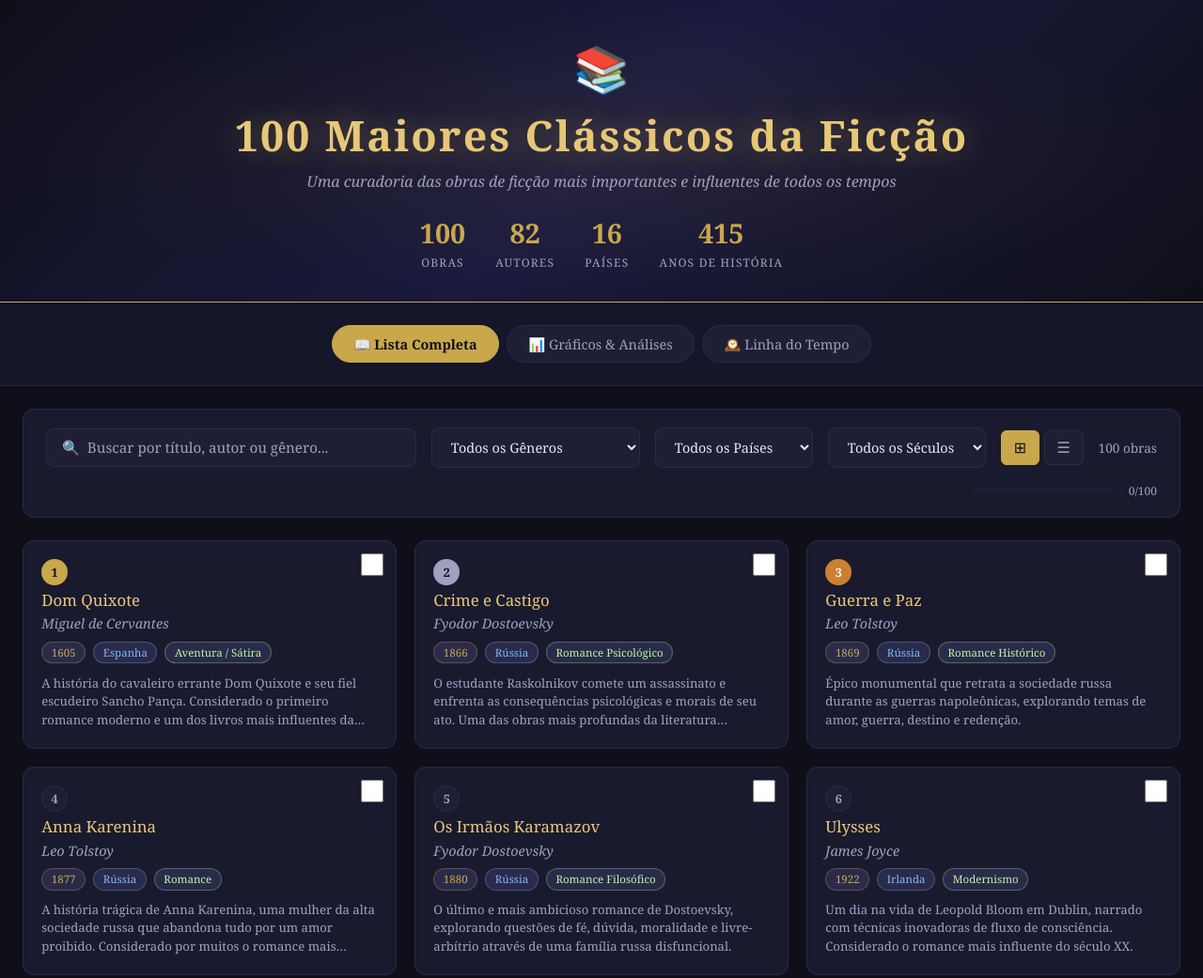
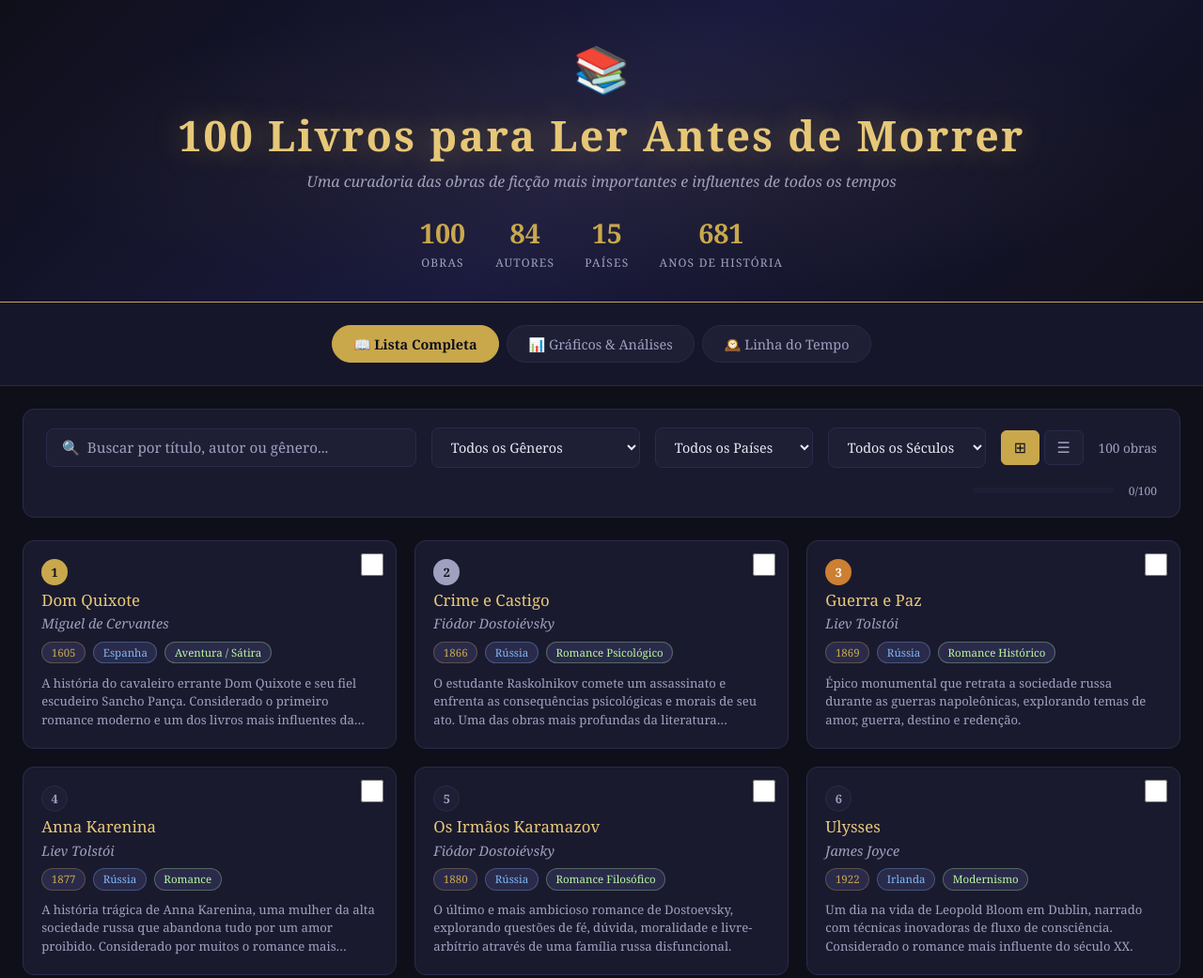
Before and after one commit to lorisreis/100livrosparalerantesdemorrer, a plain HTML site: page index.html in a window 1280 px wide. Shown: the top 1041 px of the page at 94% size. Drawn offline with nearby package versions, Linux system fonts and the light colour scheme.

Commit message:
Add files via upload

```diff
--- a/index.html
+++ b/index.html
@@ -3,7 +3,7 @@
 <head>
   <meta charset="UTF-8">
   <meta name="viewport" content="width=device-width, initial-scale=1.0">
-  <title>100 Maiores Clássicos da Ficção de Todos os Tempos</title>
+  <title>100 Livros para Ler Antes de Morrer</title>
   <script src="https://cdn.jsdelivr.net/npm/chart.js@4.4.0/dist/chart.umd.min.js"></script>
   <style>
     :root {
@@ -542,7 +542,7 @@
 
 <header>
   <span class="header-icon">📚</span>
-  <h1>100 Maiores Clássicos da Ficção</h1>
+  <h1>100 Livros para Ler Antes de Morrer</h1>
   <p>Uma curadoria das obras de ficção mais importantes e influentes de todos os tempos</p>
   <div class="header-stats">
     <div class="stat-item">
@@ -682,10 +682,10 @@
 <script>
 const books = [
   {rank:1,title:"Dom Quixote",author:"Miguel de Cervantes",year:1605,country:"Espanha",genre:"Aventura / Sátira",century:"XVII",description:"A história do cavaleiro errante Dom Quixote e seu fiel escudeiro Sancho Pança. Considerado o primeiro romance moderno e um dos livros mais influentes da história da literatura."},
-  {rank:2,title:"Crime e Castigo",author:"Fyodor Dostoevsky",year:1866,country:"Rússia",genre:"Romance Psicológico",century:"XIX",description:"O estudante Raskolnikov comete um assassinato e enfrenta as consequências psicológicas e morais de seu ato. Uma das obras mais profundas da literatura mundial."},
-  {rank:3,title:"Guerra e Paz",author:"Leo Tolstoy",year:1869,country:"Rússia",genre:"Romance Histórico",century:"XIX",description:"Épico monumental que retrata a sociedade russa durante as guerras napoleônicas, explorando temas de amor, guerra, destino e redenção."},
-  {rank:4,title:"Anna Karenina",author:"Leo Tolstoy",year:1877,country:"Rússia",genre:"Romance",century:"XIX",description:"A história trágica de Anna Karenina, uma mulher da alta sociedade russa que abandona tudo por um amor proibido. Considerado por muitos o romance mais perfeito já escrito."},
-  {rank:5,title:"Os Irmãos Karamazov",author:"Fyodor Dostoevsky",year:1880,country:"Rússia",genre:"Romance Filosófico",century:"XIX",description:"O último e mais ambicioso romance de Dostoevsky, explorando questões de fé, dúvida, moralidade e livre-arbítrio através de uma família russa disfuncional."},
+  {rank:2,title:"Crime e Castigo",author:"Fiódor Dostoiévsky",year:1866,country:"Rússia",genre:"Romance Psicológico",century:"XIX",description:"O estudante Raskolnikov comete um assassinato e enfrenta as consequências psicológicas e morais de seu ato. Uma das obras mais profundas da literatura mundial."},
+  {rank:3,title:"Guerra e Paz",author:"Liev Tolstói",year:1869,country:"Rússia",genre:"Romance Histórico",century:"XIX",description:"Épico monumental que retrata a sociedade russa durante as guerras napoleônicas, explorando temas de amor, guerra, destino e redenção."},
+  {rank:4,title:"Anna Karenina",author:"Liev Tolstói",year:1877,country:"Rússia",genre:"Romance",century:"XIX",description:"A história trágica de Anna Karenina, uma mulher da alta sociedade russa que abandona tudo por um amor proibido. Considerado por muitos o romance mais perfeito já escrito."},
+  {rank:5,title:"Os Irmãos Karamazov",author:"Fiódor Dostoiévsky",year:1880,country:"Rússia",genre:"Romance Filosófico",century:"XIX",description:"O último e mais ambicioso romance de Dostoevsky, explorando questões de fé, dúvida, moralidade e livre-arbítrio através de uma família russa disfuncional."},
   {rank:6,title:"Ulysses",author:"James Joyce",year:1922,country:"Irlanda",genre:"Modernismo",century:"XX",description:"Um dia na vida de Leopold Bloom em Dublin, narrado com técnicas inovadoras de fluxo de consciência. Considerado o romance mais influente do século XX."},
   {rank:7,title:"Em Busca do Tempo Perdido",author:"Marcel Proust",year:1913,country:"França",genre:"Modernismo",century:"XX",description:"Monumental obra em sete volumes que explora a memória, o tempo e a experiência humana na Paris da Belle Époque. Provavelmente o romance mais longo desta lista."},
   {rank:8,title:"Madame Bovary",author:"Gustave Flaubert",year:1857,country:"França",genre:"Realismo",century:"XIX",description:"Emma Bovary, insatisfeita com a vida provincial, busca escapar através de romances e gastos extravagantes. Um marco do realismo literário."},
@@ -700,7 +700,7 @@ const books = [
   {rank:17,title:"O Apanhador no Campo de Centeio",author:"J.D. Salinger",year:1951,country:"EUA",genre:"Bildungsroman",century:"XX",description:"Holden Caulfield narra uma semana turbulenta em Nova York após ser expulso do colégio. O romance de formação mais influente do século XX."},
   {rank:18,title:"Lolita",author:"Vladimir Nabokov",year:1955,country:"EUA",genre:"Romance / Sátira",century:"XX",description:"A obsessão do professor Humbert Humbert pela jovem Dolores Haze. Uma obra controversa e estilisticamente brilhante, considerada uma das maiores realizações literárias do século XX."},
   {rank:19,title:"O Senhor dos Anéis",author:"J.R.R. Tolkien",year:1954,country:"Reino Unido",genre:"Fantasia Épica",century:"XX",description:"A jornada de Frodo Bolseiro para destruir o Um Anel e derrotar Sauron. A obra fundadora da fantasia épica moderna e um dos livros mais vendidos de todos os tempos."},
-  {rank:20,title:"O Mestre e Margarida",author:"Mikhail Bulgakov",year:1967,country:"URSS",genre:"Realismo Mágico / Sátira",century:"XX",description:"O Diabo visita Moscou soviética, enquanto em Jerusalém Pôncio Pilatos condena Jesus. Uma sátira feroz ao regime soviético e uma das obras mais originais do século XX."},
+  {rank:20,title:"A Divina Comédia",author:"Dante Alighieri",year:1320,country:"Itália",genre:"Epopeia",century:"XIV",description:"O poema narrado em primeira pessoa retrata Dante como um protagonista peregrino, uma espécie de cidadão do mundo representante do homem medieval espremido entre a cultura clássica e a tradição cristã, em busca da excelência moral e espiritual."},
   {rank:21,title:"Jane Eyre",author:"Charlotte Brontë",year:1847,country:"Reino Unido",genre:"Romance Gótico",century:"XIX",description:"A história da jovem órfã Jane Eyre e seu relacionamento com o misterioso Mr. Rochester. Um clássico vitoriano de independência feminina e paixão."},
   {rank:22,title:"O Morro dos Ventos Uivantes",author:"Emily Brontë",year:1847,country:"Reino Unido",genre:"Romance Gótico",century:"XIX",description:"A história de amor obsessiva e destrutiva entre Heathcliff e Catherine Earnshaw nos ermos da Yorkshire. Um dos romances mais apaixonantes da literatura inglesa."},
   {rank:23,title:"David Copperfield",author:"Charles Dickens",year:1850,country:"Reino Unido",genre:"Bildungsroman",century:"XIX",description:"O romance mais autobiográfico de Dickens, seguindo David desde a infância até a maturidade. Uma obra-prima do realismo vitoriano."},
@@ -715,13 +715,13 @@ const books = [
   {rank:32,title:"O Vermelho e o Negro",author:"Stendhal",year:1830,country:"França",genre:"Realismo",century:"XIX",description:"Julien Sorel, filho de um carpinteiro, sobe na sociedade francesa através de ambição e sedução. Um dos primeiros grandes romances realistas da literatura."},
   {rank:33,title:"A Montanha Mágica",author:"Thomas Mann",year:1924,country:"Alemanha",genre:"Modernismo",century:"XX",description:"Hans Castorp visita um sanatório nos Alpes suíços e acaba ficando sete anos. Uma exploração profunda das ideias europeias antes da Primeira Guerra Mundial."},
   {rank:34,title:"O Som e a Fúria",author:"William Faulkner",year:1929,country:"EUA",genre:"Modernismo",century:"XX",description:"A decadência da família Compson no sul dos EUA, narrada por quatro vozes distintas. Uma das obras mais complexas e inovadoras da literatura americana."},
-  {rank:35,title:"Enquanto Agonizo",author:"William Faulkner",year:1930,country:"EUA",genre:"Modernismo",century:"XX",description:"A família Bundren transporta o caixão da matriarca Addie por 40 milhas. Narrado por 15 vozes diferentes, é uma comédia negra e perturbadora."},
+  {rank:35,title:"Decamerão",author:"Giovanni Boccaccio",year:1348,country:"Itália",genre:"Fiçção",century:"XIV",description:"O livro é estruturado como uma história que contêm 100 contos contados por um grupo de sete moças e três rapazes que se abrigam em um castelo próximo de Florença para fugir da peste negra, que afligia a cidade."},
   {rank:36,title:"A Sra. Dalloway",author:"Virginia Woolf",year:1925,country:"Reino Unido",genre:"Modernismo",century:"XX",description:"Um único dia na vida de Clarissa Dalloway em Londres pós-guerra. Uma obra-prima do fluxo de consciência e da exploração da experiência interior."},
   {rank:37,title:"Para o Farol",author:"Virginia Woolf",year:1927,country:"Reino Unido",genre:"Modernismo",century:"XX",description:"A família Ramsay e seus hóspedes numa ilha escocesa. Uma meditação sobre o tempo, a arte, a morte e as relações humanas."},
   {rank:38,title:"O Estrangeiro",author:"Albert Camus",year:1942,country:"França/Argélia",genre:"Existencialismo",century:"XX",description:"Meursault mata um árabe numa praia argelina e enfrenta as consequências com indiferença. A obra-prima do absurdismo e um dos romances mais importantes do século XX."},
-  {rank:39,title:"A Náusea",author:"Jean-Paul Sartre",year:1938,country:"França",genre:"Existencialismo",century:"XX",description:"Antoine Roquentin experimenta uma profunda crise existencial numa cidade portuária francesa. O romance fundador do existencialismo literário."},
-  {rank:40,title:"Doutor Jivago",author:"Boris Pasternak",year:1957,country:"URSS",genre:"Romance Histórico",century:"XX",description:"A história do médico e poeta Yuri Jivago durante a Revolução Russa e a Guerra Civil. Proibido na URSS, ganhou o Nobel de Literatura em 1958."},
-  {rank:41,title:"Beloved",author:"Toni Morrison",year:1987,country:"EUA",genre:"Romance",century:"XX",description:"Uma ex-escrava é assombrada pelo fantasma de sua filha morta. Vencedor do Pulitzer, é considerado um dos maiores romances americanos sobre a escravidão."},
+  {rank:39,title:"Paraíso Perdido",author:"John Milton",year:1667,country:"Reino Unido",genre:"Epopeia",century:"XVII",description:"O poema narra as penas dos anjos caídos após a rebelião no paraíso, o ardil de Satanás para fazer Adão e Eva comerem o fruto proibido da Árvore do Conhecimento, e a subsequente Queda do homem."},
+  {rank:40,title:"Hamlet",author:"William Shakespeare",year:1623,country:"Reino Unido",genre:"Tragédia",century:"XVII",description:"Reconta a história de como o Príncipe Hamlet tenta vingar a morte de seu pai, Hamlet, o rei, executado por Cláudio, seu irmão, que o envenenou e em seguida tomou o trono casando-se com a rainha."},
+  {rank:41,title:"Amada",author:"Toni Morrison",year:1987,country:"EUA",genre:"Romance",century:"XX",description:"Uma ex-escrava é assombrada pelo fantasma de sua filha morta. Vencedor do Pulitzer, é considerado um dos maiores romances americanos sobre a escravidão."},
   {rank:42,title:"O Sol Também Se Levanta",author:"Ernest Hemingway",year:1926,country:"EUA",genre:"Modernismo",century:"XX",description:"Um grupo de expatriados americanos e britânicos viaja de Paris para Pamplona para as touradas. O romance que definiu a Geração Perdida."},
   {rank:43,title:"O Velho e o Mar",author:"Ernest Hemingway",year:1952,country:"EUA",genre:"Novela",century:"XX",description:"O velho pescador Santiago luta durante dias com um enorme marlim. Uma parábola sobre perseverança, honra e a luta do homem contra a natureza."},
   {rank:44,title:"O Sol é Para Todos",author:"Harper Lee",year:1960,country:"EUA",genre:"Romance",century:"XX",description:"Scout Finch narra a defesa de seu pai, o advogado Atticus Finch, de um homem negro injustamente acusado no sul dos EUA. Um clássico sobre justiça racial."},
@@ -731,7 +731,7 @@ const books = [
   {rank:48,title:"O Nome da Rosa",author:"Umberto Eco",year:1980,country:"Itália",genre:"Romance Histórico",century:"XX",description:"O frade Guilherme de Baskerville investiga uma série de mortes misteriosas num mosteiro medieval. Um romance erudito que combina mistério, filosofia e história."},
   {rank:49,title:"Pedro Páramo",author:"Juan Rulfo",year:1955,country:"México",genre:"Realismo Mágico",century:"XX",description:"Juan Preciado viaja ao vilarejo de Comala em busca de seu pai, Pedro Páramo, e encontra apenas fantasmas. Uma obra fundadora do realismo mágico latino-americano."},
   {rank:50,title:"Grande Sertão: Veredas",author:"João Guimarães Rosa",year:1956,country:"Brasil",genre:"Romance Regional",century:"XX",description:"Riobaldo, um ex-jagunço, narra sua vida no sertão brasileiro e seu pacto com o diabo. Considerado o maior romance da literatura brasileira."},
-  {rank:51,title:"Middlemarch",author:"George Eliot",year:1871,country:"Reino Unido",genre:"Realismo",century:"XIX",description:"Um retrato abrangente da vida numa cidade provincial inglesa, centrado na idealista Dorothea Brooke. Frequentemente citado como o maior romance em língua inglesa."},
+  {rank:51,title:"Middlemarch: Um Estudo da Vida Provinciana",author:"George Eliot",year:1871,country:"Reino Unido",genre:"Realismo",century:"XIX",description:"Um retrato abrangente da vida numa cidade provincial inglesa, centrado na idealista Dorothea Brooke. Frequentemente citado como o maior romance em língua inglesa."},
   {rank:52,title:"O Homem Invisível",author:"Ralph Ellison",year:1952,country:"EUA",genre:"Modernismo",century:"XX",description:"Um homem negro narra sua jornada pela América, invisível aos olhos da sociedade branca. Um dos romances mais importantes sobre raça e identidade na América."},
   {rank:53,title:"Matadouro Cinco",author:"Kurt Vonnegut",year:1969,country:"EUA",genre:"Ficção Científica",century:"XX",description:"Billy Pilgrim, um soldado americano, viaja no tempo e testemunha o bombardeio de Dresden. Uma das obras antibelicistas mais importantes da literatura americana."},
   {rank:54,title:"A Revolução dos Bichos",author:"George Orwell",year:1945,country:"Reino Unido",genre:"Sátira Política",century:"XX",description:"Os animais de uma fazenda se rebelam contra seus donos humanos. Uma fábula política devastadora sobre totalitarismo e traição dos ideais revolucionários."},
@@ -742,16 +742,16 @@ const books = [
   {rank:59,title:"O Retrato de uma Senhora",author:"Henry James",year:1881,country:"EUA",genre:"Realismo",century:"XIX",description:"Isabel Archer, uma jovem americana independente, vai para a Europa e enfrenta as consequências de suas escolhas. Uma das obras mais refinadas de Henry James."},
   {rank:60,title:"A Passagem para a Índia",author:"E.M. Forster",year:1924,country:"Reino Unido",genre:"Romance",century:"XX",description:"As relações entre ingleses e indianos durante o período colonial britânico. Uma exploração perspicaz do imperialismo, preconceito e incompreensão cultural."},
   {rank:61,title:"Na Estrada",author:"Jack Kerouac",year:1957,country:"EUA",genre:"Aventura",century:"XX",description:"Sal Paradise e Dean Moriarty cruzam os EUA em busca de experiências e liberdade. A bíblia da Geração Beat e um hino à liberdade americana."},
-  {rank:62,title:"As Uvas da Ira",author:"John Steinbeck",year:1939,country:"EUA",genre:"Realismo Social",century:"XX",description:"A família Joad migra de Oklahoma para a Califórnia durante a Grande Depressão. Vencedor do Pulitzer e do National Book Award, um dos grandes romances americanos."},
+  {rank:62,title:"As Vinhas da Ira",author:"John Steinbeck",year:1939,country:"EUA",genre:"Realismo Social",century:"XX",description:"A família Joad migra de Oklahoma para a Califórnia durante a Grande Depressão. Vencedor do Pulitzer e do National Book Award, um dos grandes romances americanos."},
   {rank:63,title:"O Despertar",author:"Kate Chopin",year:1899,country:"EUA",genre:"Realismo",century:"XIX",description:"Edna Pontellier desperta para sua própria identidade e desejos na Louisiana do século XIX. Uma obra revolucionária sobre autonomia feminina, muito à frente de seu tempo."},
-  {rank:64,title:"O Retrato do Artista Quando Jovem",author:"James Joyce",year:1916,country:"Irlanda",genre:"Bildungsroman",century:"XX",description:"Stephen Dedalus cresce na Irlanda católica e descobre sua vocação artística. Um romance de formação revolucionário que antecipa as técnicas do Ulysses."},
+  {rank:64,title:" Retrato do Artista Quando Jovem",author:"James Joyce",year:1916,country:"Irlanda",genre:"Bildungsroman",century:"XX",description:"Stephen Dedalus cresce na Irlanda católica e descobre sua vocação artística. Um romance de formação revolucionário que antecipa as técnicas do Ulysses."},
   {rank:65,title:"Trevas ao Meio-Dia",author:"Arthur Koestler",year:1940,country:"Reino Unido",genre:"Romance Político",century:"XX",description:"Rubashov, um veterano comunista, é preso e interrogado pelo regime stalinista. Uma das análises mais penetrantes do totalitarismo já escritas."},
   {rank:66,title:"Filhos da Meia-Noite",author:"Salman Rushdie",year:1981,country:"Reino Unido",genre:"Realismo Mágico",century:"XX",description:"Saleem Sinai nasce exatamente no momento da independência da Índia e descobre que está telepaticamente ligado a outras crianças nascidas na mesma hora. Vencedor do Booker Prize."},
   {rank:67,title:"O Médico e o Monstro",author:"Robert Louis Stevenson",year:1886,country:"Reino Unido",genre:"Gótico",century:"XIX",description:"O Dr. Jekyll cria uma poção que libera seu alter ego malévolo, Mr. Hyde. Uma exploração brilhante da dualidade humana."},
   {rank:68,title:"Drácula",author:"Bram Stoker",year:1897,country:"Irlanda",genre:"Gótico / Horror",century:"XIX",description:"O Conde Drácula tenta se mudar da Transilvânia para a Inglaterra. O romance que definiu o mito moderno do vampiro e um clássico do horror gótico."},
   {rank:69,title:"A Letra Escarlate",author:"Nathaniel Hawthorne",year:1850,country:"EUA",genre:"Romance Histórico",century:"XIX",description:"Hester Prynne é condenada a usar a letra A por adultério na Boston puritana do século XVII. Uma investigação profunda do pecado, culpa e redenção."},
-  {rank:70,title:"O Idiota",author:"Fyodor Dostoevsky",year:1869,country:"Rússia",genre:"Romance Psicológico",century:"XIX",description:"O príncipe Myshkin, um homem genuinamente bom e ingênuo, enfrenta a sociedade russa corrupta. Uma exploração da bondade humana num mundo imperfeito."},
-  {rank:71,title:"Siddhartha",author:"Hermann Hesse",year:1922,country:"Alemanha",genre:"Romance Filosófico",century:"XX",description:"A jornada espiritual de Siddhartha em busca da iluminação na Índia antiga. Uma meditação sobre o sentido da vida e os caminhos para a sabedoria."},
+  {rank:70,title:"O Idiota",author:"Fiódor Dostoiévsky",year:1869,country:"Rússia",genre:"Romance Psicológico",century:"XIX",description:"O príncipe Myshkin, um homem genuinamente bom e ingênuo, enfrenta a sociedade russa corrupta. Uma exploração da bondade humana num mundo imperfeito."},
+  {rank:71,title:"A Época da Inocência",author:"Edith Wharton",year:1920,country:"EUA",genre:"Romance",century:"XX",description:"Prestes a se casar com a inocente May Welland, ele conhece a prima de sua noiva, a condessa Olenska. Apaixonado por ela e exasperado pelas restrições do mundo a que pertence, Archer vagará em busca da verdadeira felicidade ao mesmo tempo que procura amadurecer, imerso nas tradições que se vê obrigado a seguir."},
   {rank:72,title:"O Lobo da Estepe",author:"Hermann Hesse",year:1927,country:"Alemanha",genre:"Modernismo",century:"XX",description:"Harry Haller, um intelectual solitário, enfrenta sua natureza dupla de homem e lobo. Uma exploração da alienação moderna e da busca por significado."},
   {rank:73,title:"Ligações Perigosas",author:"Pierre Choderlos de Laclos",year:1782,country:"França",genre:"Romance Epistolar",century:"XVIII",description:"O Visconde de Valmont e a Marquesa de Merteuil manipulam e seduzem suas vítimas através de cartas. Um romance epistolar devastador sobre sedução e poder."},
   {rank:74,title:"O Mago",author:"John Fowles",year:1965,country:"Reino Unido",genre:"Pós-modernismo",century:"XX",description:"Nicholas Urfe, um professor inglês numa ilha grega, é envolvido nos jogos psicológicos do misterioso Conchis. Um thriller pós-moderno fascinante."},
@@ -778,8 +778,8 @@ const books = [
   {rank:95,title:"O Mágico de Oz",author:"L. Frank Baum",year:1900,country:"EUA",genre:"Fantasia",century:"XX",description:"Dorothy é levada por um tornado para a terra mágica de Oz, onde embarca numa aventura para encontrar o caminho de volta para casa. Um clássico da fantasia americana."},
   {rank:96,title:"Eugênio Oneguin",author:"Alexander Pushkin",year:1833,country:"Rússia",genre:"Romance em Verso",century:"XIX",description:"O jovem aristocrata Eugênio Oneguin rejeita o amor de Tatiana e enfrenta as consequências de sua frivolidade. O romance em verso mais famoso da literatura russa."},
   {rank:97,title:"O Coração Delator e Outros Contos",author:"Edgar Allan Poe",year:1843,country:"EUA",genre:"Horror / Gótico",century:"XIX",description:"Uma coleção dos melhores contos de Poe, incluindo obras-primas do horror psicológico e do suspense. Poe é considerado o inventor do conto moderno e do romance policial."},
-  {rank:98,title:"A Balada de Pássaros e Serpentes",author:"Suzanne Collins",year:2020,country:"EUA",genre:"Distopia",century:"XXI",description:"Prequel dos Jogos Vorazes, focado no jovem Coriolanus Snow. Uma exploração das origens do poder e da corrupção."},
-  {rank:99,title:"O Medo e o Tremor",author:"Amélie Nothomb",year:1999,country:"Bélgica",genre:"Sátira",century:"XX",description:"Uma jovem belga trabalha numa empresa japonesa e enfrenta a rígida hierarquia corporativa nipônica. Uma sátira brilhante sobre cultura e identidade."},
+  {rank:98,title:"Os Contos de Cantuária",author:"Geoffrey Chaucer",year:1392,country:"Reino Unido",genre:"Antologia",century:"XIV",description:"Cada conto é narrado por um peregrino de um grupo que realiza uma viagem desde Southwark à Catedral de Cantuária para visitar o túmulo de São Thomas Becket."},
+  {rank:99,title:"Ensaio Sobre a Cegueira",author:"José Saramago",year:1995,country:"Portugal",genre:"Fiçção pós-apocalíptica",century:"XX",description:"A obra narra a história da epidemia de cegueira branca que se espalha por uma cidade, causando um grande colapso na vida das pessoas e abalando as estruturas sociais."},
   {rank:100,title:"O Deserto dos Tártaros",author:"Dino Buzzati",year:1940,country:"Itália",genre:"Alegoria",century:"XX",description:"O tenente Drogo chega a uma fortaleza isolada e passa décadas esperando um inimigo que nunca chega. Uma alegoria sobre a espera, o tempo e o sentido da vida."}
 ];
 
```
